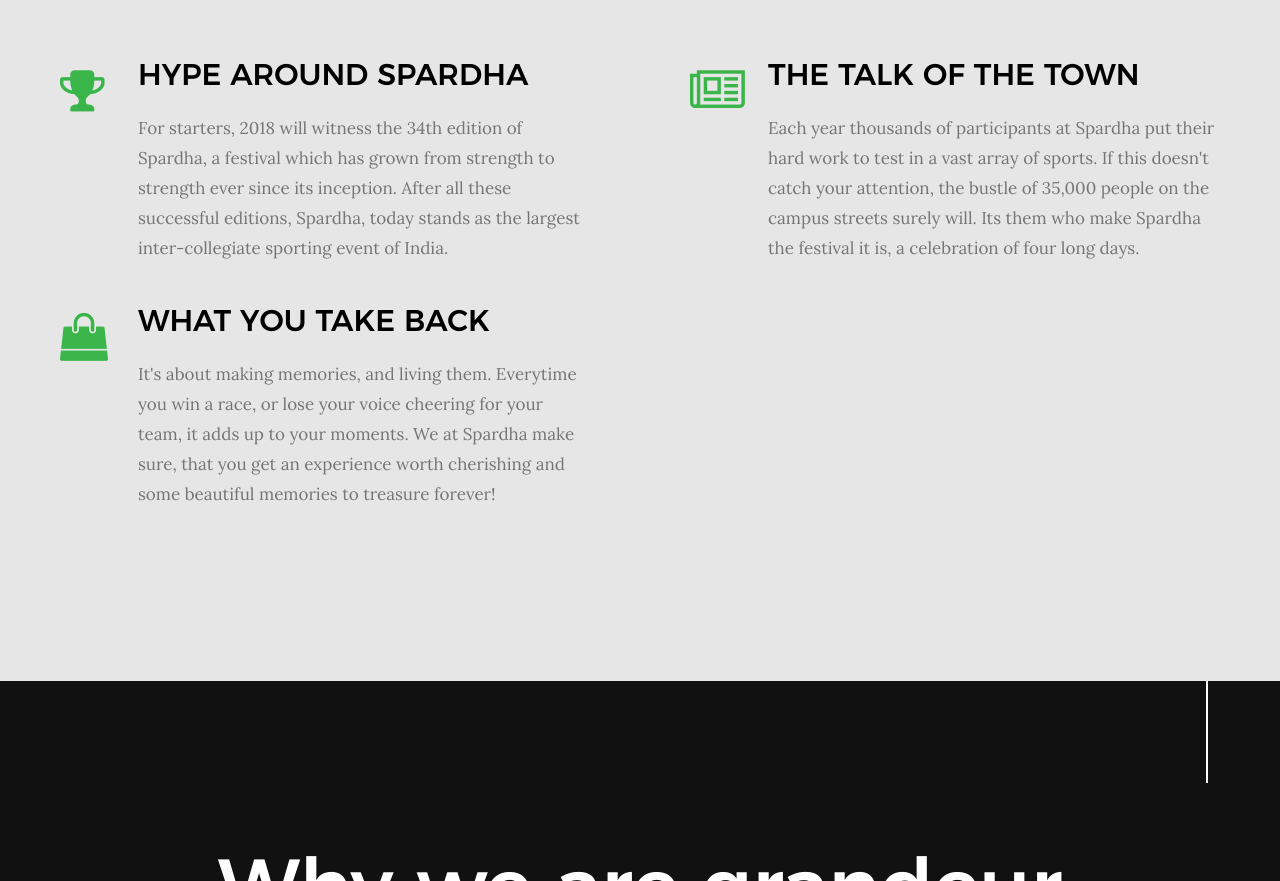
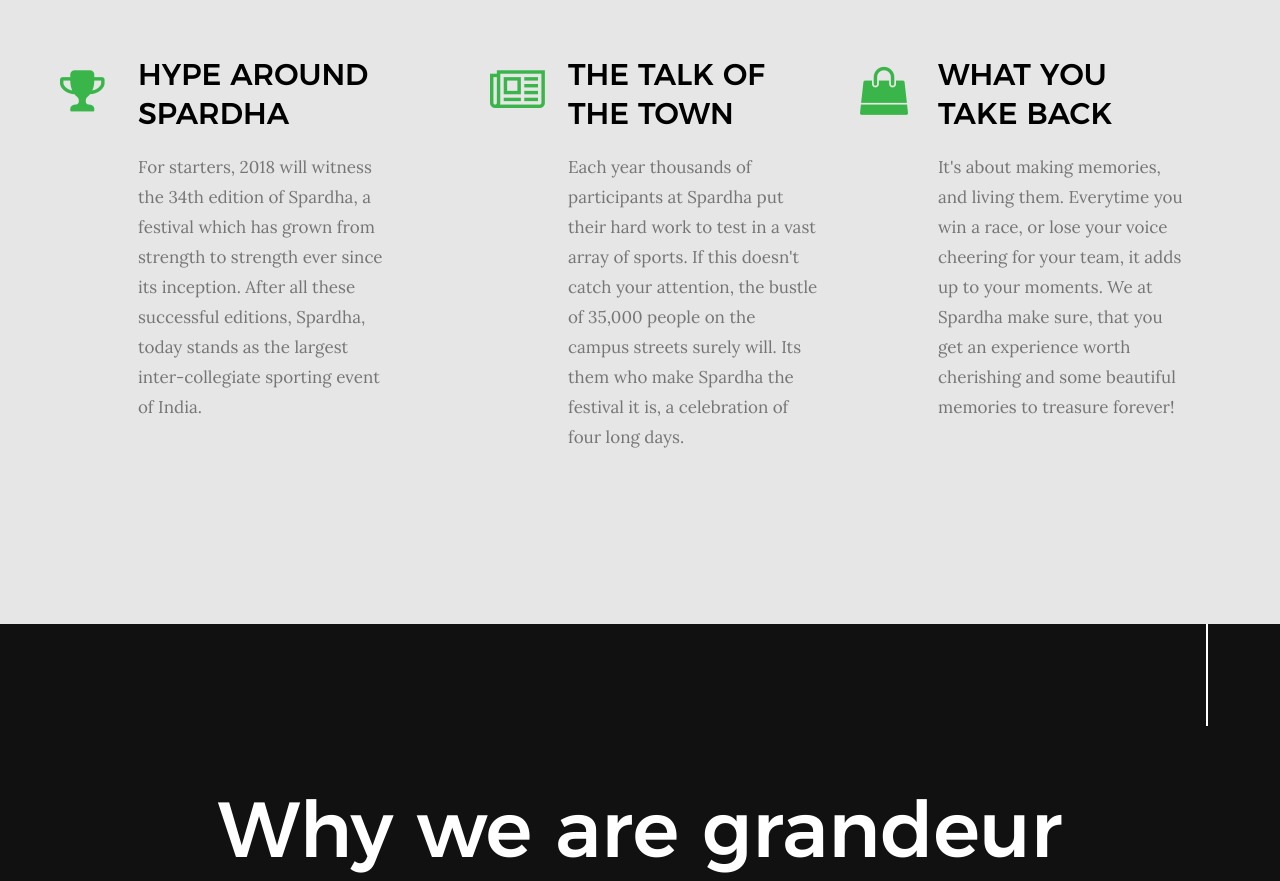
Before and after one commit to ankanbohara/spardha18, a plain HTML site: page index.html in a window 1280 px wide. Shown: the part 1323-2204 px from the top of the page. Drawn offline with Linux system fonts and the light colour scheme.

Commit message:
Corrected about us section

```diff
--- a/index.html
+++ b/index.html
@@ -163,7 +163,7 @@
             </div>
         </div> <!-- end section-header -->
 
-        <div class="row services-list block-1-2 block-tab-full">
+        <div class="row services-list block-1-3 block-tab-full">
 
             <div class="col-block service-item" data-aos="fade-up">
                 <div class="service-icon">
```
